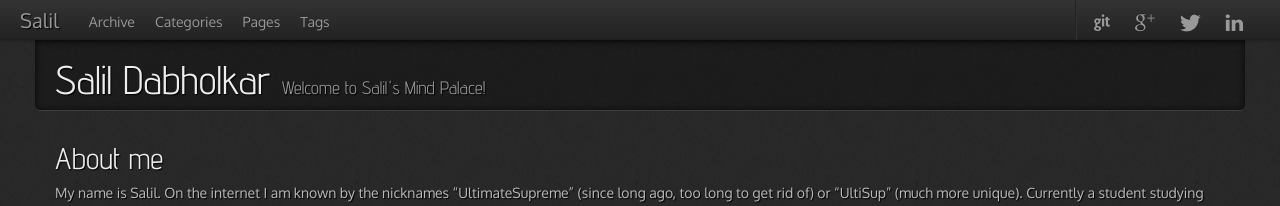
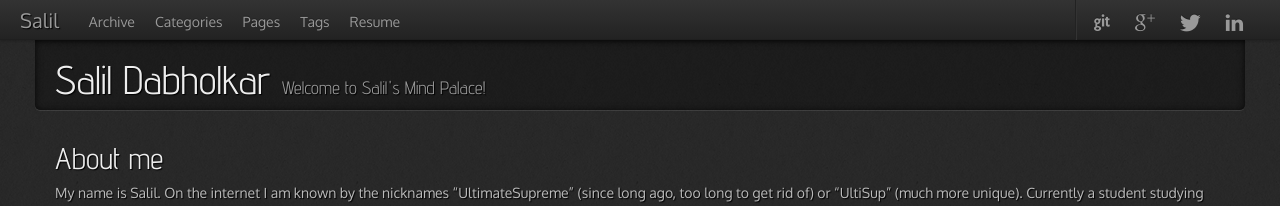
Before and after one commit to salildabholkar/salildabholkar.github.com, a Jekyll site: the page built from index.md, in a window 1280 px wide. Shown: the top 206 px of the page. Built offline with Jekyll 4.4.1, drawn with Linux system fonts in a browser that asks for light colours; nearby versions of some CDN libraries.

Commit message:
add resume

```diff
--- a/_includes/themes/hooligan/default.html
+++ b/_includes/themes/hooligan/default.html
@@ -50,6 +50,7 @@
                 {% assign pages_list = site.pages %}
                 {% assign group = 'navigation' %}
                 {% include JB/pages_list %}
+				<li><a href="Salil Resume.pdf">Resume</a></li>
               </ul>
               <ul class="nav pull-right social visible-desktop">
                 <li class="divider-vertical"></li>
```
